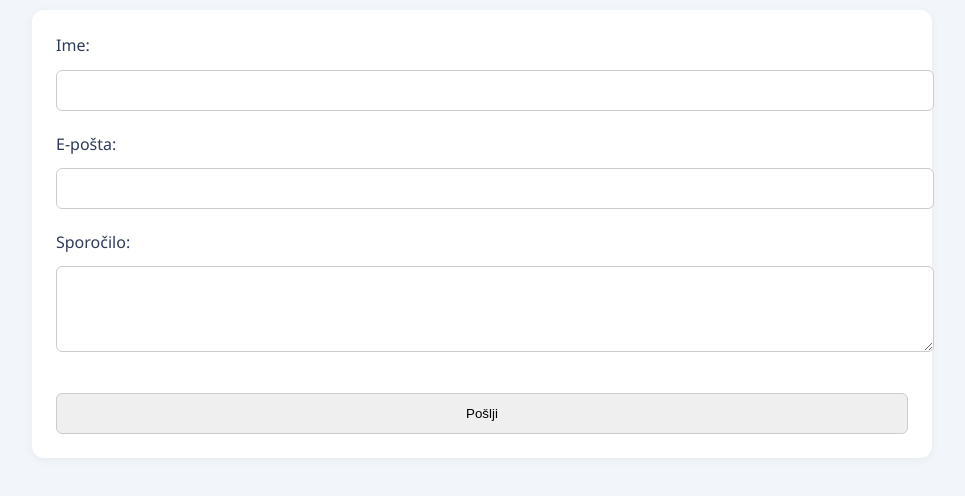
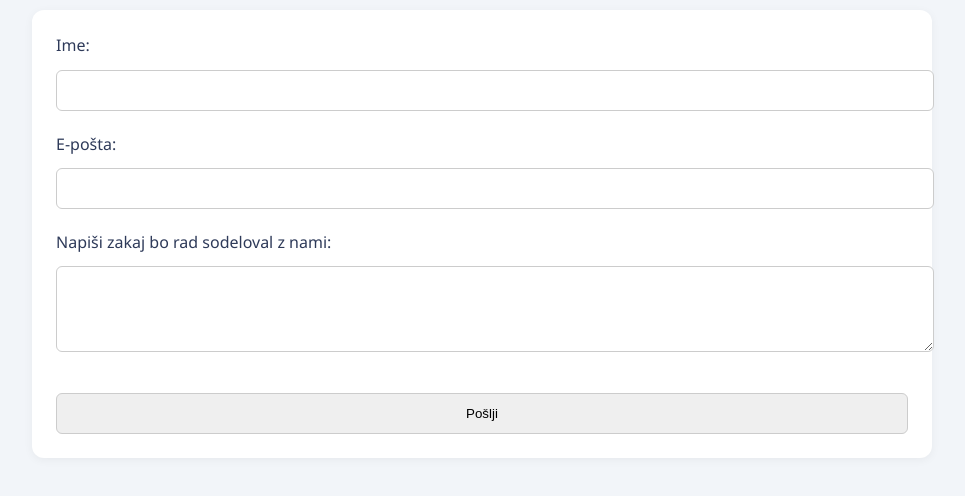
Before and after one commit to Lukio1223/IT-Podpora, a plain HTML site: page sodeluj.html in a window 1280 px wide. Shown: the part 118-614 px from the top of the page, without its empty margins (158-1123 px from the left). Drawn offline with Linux system fonts and the light colour scheme.

Commit message:
Update sodeluj.html

```diff
--- a/sodeluj.html
+++ b/sodeluj.html
@@ -20,7 +20,7 @@
   <label for="email">E-pošta:</label><br />
   <input type="email" id="email" name="email" required /><br /><br />
 
-  <label for="message">Sporočilo:</label><br />
+  <label for="message">Napiši zakaj bo rad sodeloval z nami:</label><br />
   <textarea id="message" name="message" rows="4" required></textarea><br /><br />
 
   <button type="submit">Pošlji</button>
```
